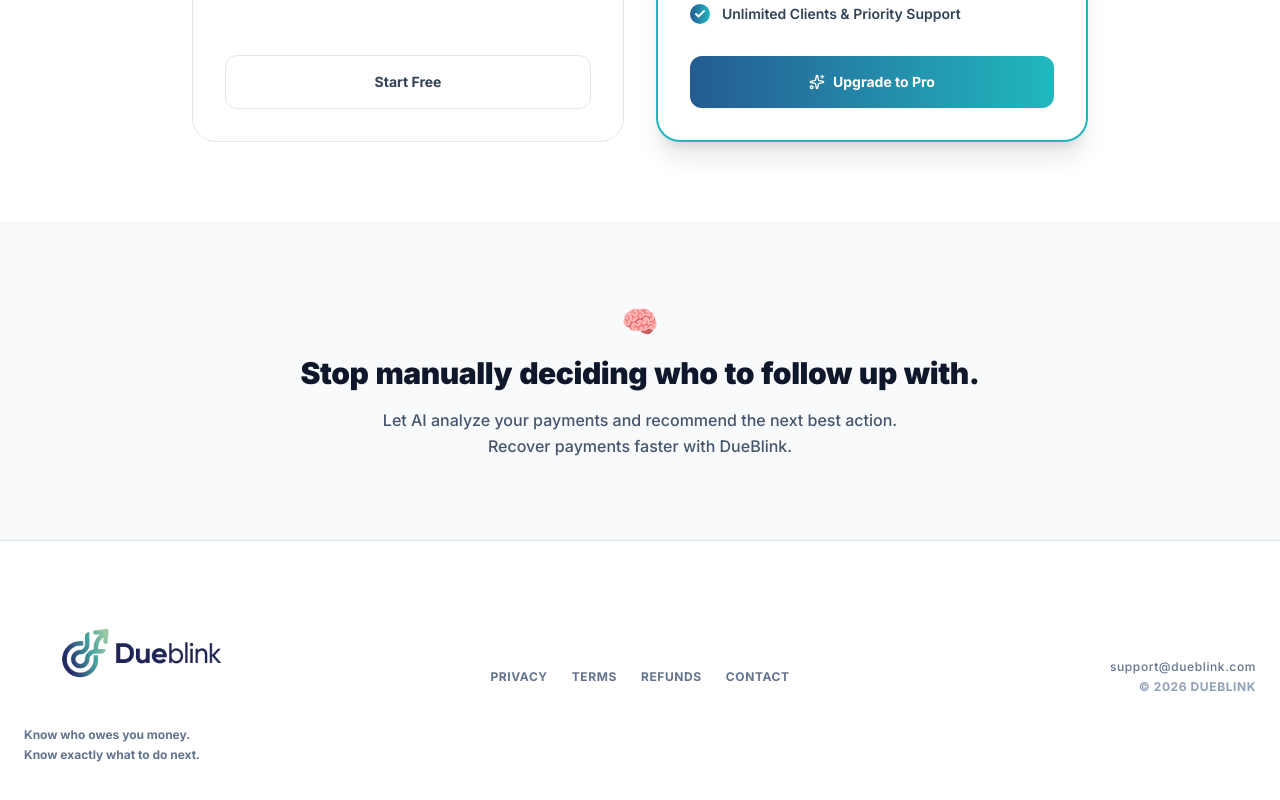
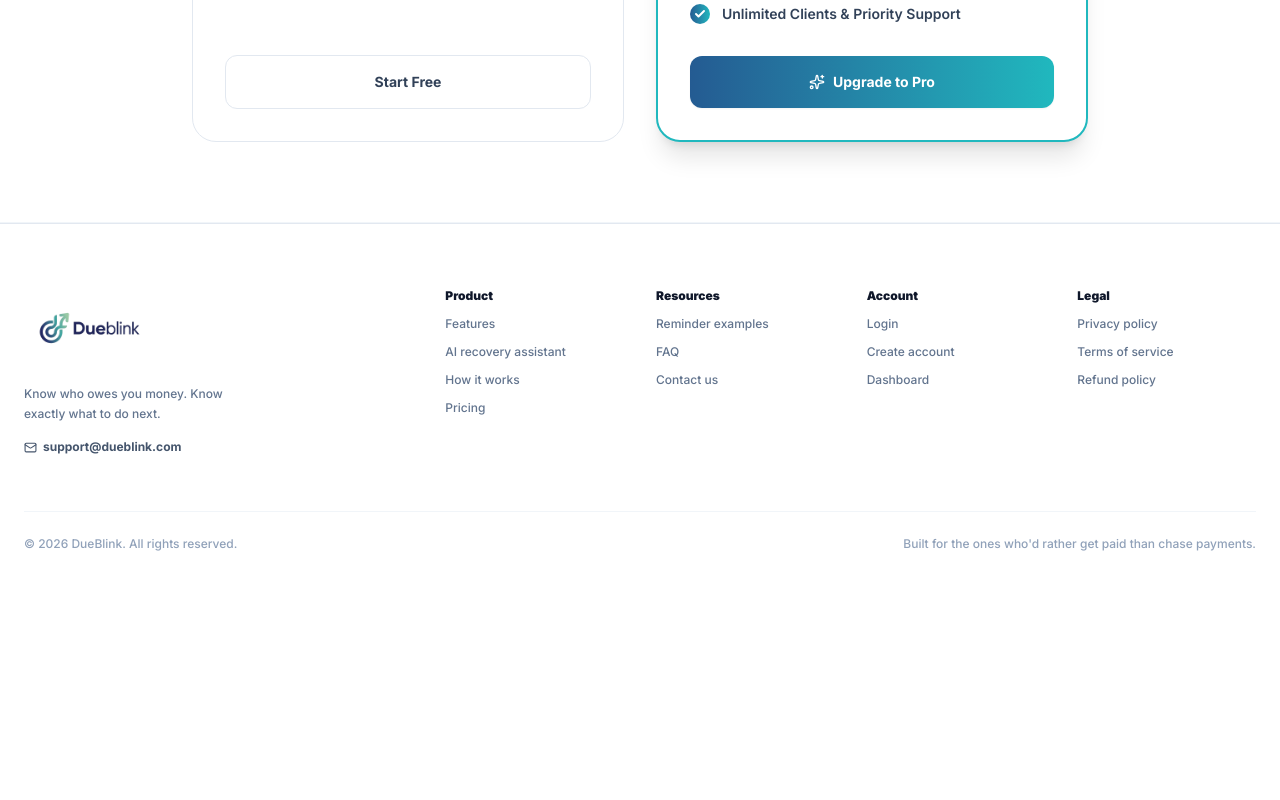
Before and after one commit to dueblink/dueblink-app, a Next.js app: page /pricing in a window 1280 px wide. Shown: the part 977-1777 px from the top of the page. After the commit the page ends 1569 px from the top, so only its background shows below. Built offline with nearby package versions, Linux system fonts and the light colour scheme; no server answers.

Commit message:
Update payment verification and app pages

```diff
--- a/app/api/verify-payment/route.ts
+++ b/app/api/verify-payment/route.ts
@@ -253,6 +253,7 @@ export async function POST(req: Request) {
     await userRef.set(
       {
         isPro: true,
+        wasPro: true,
         billingCycle: billingCycle,
         proExpiresAt: proExpiresAt,
         razorpayPaymentId:
--- a/app/dashboard/page.tsx
+++ b/app/dashboard/page.tsx
@@ -95,6 +95,15 @@ export default function DashboardPage() {
   const [user, setUser] = useState<any>(null);
   const [loading, setLoading] = useState(true);
   const [isPro, setIsPro] = useState(false);
+  // True the moment someone has ever paid for Pro, and never cleared — lets
+  // the UI tell an expired/cancelled subscriber apart from a brand-new
+  // visitor, so they see "Renew" instead of being sold Pro from scratch.
+  const [wasPro, setWasPro] = useState(false);
+  // The actual date Pro is active until (if currently Pro) or ended on (if
+  // lapsed) — kept so Billing & Subscription can show a real date instead
+  // of just a plan name.
+  const [proExpiresAt, setProExpiresAt] = useState<Date | null>(null);
+  const [billingCycle, setBillingCycle] = useState<'monthly' | 'yearly' | null>(null);
   const [clients, setClients] = useState<any[]>([]);
   const [isModalOpen, setIsModalOpen] = useState(false);
   const [clientToEdit, setClientToEdit] = useState<any | null>(null);
@@ -137,6 +146,7 @@ export default function DashboardPage() {
 
       const timer = setTimeout(() => {
         setIsPro(true);
+        setWasPro(true);
         setRobotAction('welcome_pro');
       }, 500);
 
@@ -162,26 +172,44 @@ export default function DashboardPage() {
           if (userDoc.exists()) {
             const data = userDoc.data();
 
+            if (data.billingCycle) setBillingCycle(data.billingCycle);
+
             if (data.isPro && data.proExpiresAt) {
               const expirationDate = data.proExpiresAt.toDate();
               const now = new Date();
+              setProExpiresAt(expirationDate);
 
               if (now > expirationDate) {
+                // Subscription lapsed: turn Pro off, but keep a permanent
+                // record that this account was Pro before (and the date it
+                // ended, left untouched above) so the settings page can
+                // offer "Renew" with a real date instead of "Upgrade".
                 await updateDoc(userDocRef, {
                   isPro: false,
-                  proExpiresAt: null
+                  wasPro: true
                 });
                 setIsPro(false);
+                setWasPro(true);
                 localStorage.removeItem('dueblink_pro_active');
               } else {
                 setIsPro(true);
+                setWasPro(true);
+                if (!data.wasPro) {
+                  updateDoc(userDocRef, { wasPro: true }).catch(() => {});
+                }
                 localStorage.setItem('dueblink_pro_active', 'true');
               }
             } else if (data.isPro) {
               setIsPro(true);
+              setWasPro(true);
+              if (!data.wasPro) {
+                updateDoc(userDocRef, { wasPro: true }).catch(() => {});
+              }
               localStorage.setItem('dueblink_pro_active', 'true');
             } else {
               setIsPro(false);
+              setWasPro(!!data.wasPro || !!data.cancelledAt);
+              if (data.proExpiresAt) setProExpiresAt(data.proExpiresAt.toDate());
               localStorage.removeItem('dueblink_pro_active');
             }
 
@@ -241,6 +269,7 @@ export default function DashboardPage() {
       await setDoc(userRef, {
         isPro: false,
         proExpiresAt: null,
+        wasPro: true,
         cancelledAt: serverTimestamp(),
         email: user.email || '',
         name: user.displayName || ''
@@ -249,6 +278,8 @@ export default function DashboardPage() {
       localStorage.removeItem('dueblink_pro_active');
 
       setIsPro(false);
+      setWasPro(true);
+      setProExpiresAt(new Date());
       setLoading(false);
       setCancelModalOpen(false);
 
@@ -410,9 +441,11 @@ export default function DashboardPage() {
               </div>
 
               <div className="space-y-2" suppressHydrationWarning={true}>
-                <h3 className="text-xl font-black text-slate-900" suppressHydrationWarning={true}>Upgrade to DueBlink Pro</h3>
+                <h3 className="text-xl font-black text-slate-900" suppressHydrationWarning={true}>{wasPro ? 'Renew DueBlink Pro' : 'Upgrade to DueBlink Pro'}</h3>
                 <p className="text-sm font-medium text-slate-500 leading-relaxed" suppressHydrationWarning={true}>
-                  Upgrade to DueBlink Pro to unlock the <span className="font-bold text-slate-700">Pro Recovery Assistant</span> and accelerate your cash collection.
+                  {wasPro
+                    ? <>Your Pro plan has ended. Renew to get the <span className="font-bold text-slate-700">Pro Recovery Assistant</span> and your recovery tools back.</>
+                    : <>Upgrade to DueBlink Pro to unlock the <span className="font-bold text-slate-700">Pro Recovery Assistant</span> and accelerate your cash collection.</>}
                 </p>
               </div>
 
@@ -437,7 +470,7 @@ export default function DashboardPage() {
                   style={{ background: 'linear-gradient(to right, #245B92, #20B8BE)' }}
                   suppressHydrationWarning={true}
                 >
-                  Upgrade Now 🚀
+                  {wasPro ? 'Renew Now 🚀' : 'Upgrade Now 🚀'}
                 </motion.button>
               </div>
             </motion.div>
@@ -741,8 +774,12 @@ export default function DashboardPage() {
             ) : (
               <div className="bg-gradient-to-r from-[#245B92] to-[#20B8BE] rounded-3xl p-6 text-white flex flex-col sm:flex-row justify-between items-center shadow-lg gap-4" suppressHydrationWarning={true}>
                 <div className="space-y-1 text-center sm:text-left" suppressHydrationWarning={true}>
-                  <h2 className="text-lg font-black tracking-tight" suppressHydrationWarning={true}>Unlock Pro Recovery Assistant</h2>
-                  <p className="text-xs text-white/90 font-medium" suppressHydrationWarning={true}>Automate follow-ups, analyze payment trends, and recover money faster.</p>
+                  <h2 className="text-lg font-black tracking-tight" suppressHydrationWarning={true}>{wasPro ? 'Your Pro Plan Has Ended' : 'Unlock Pro Recovery Assistant'}</h2>
+                  <p className="text-xs text-white/90 font-medium" suppressHydrationWarning={true}>
+                    {wasPro
+                      ? 'Renew to get automated follow-ups, the AI Recovery Assistant, and your other Pro tools back.'
+                      : 'Automate follow-ups, analyze payment trends, and recover money faster.'}
+                  </p>
                 </div>
                 <motion.button
                   whileHover={{ scale: 1.03, y: -1 }}
@@ -751,7 +788,7 @@ export default function DashboardPage() {
                   className="bg-white text-slate-900 px-6 py-3 rounded-xl font-bold text-xs shadow-md hover:bg-slate-100 transition-colors cursor-pointer whitespace-nowrap"
                   suppressHydrationWarning={true}
                 >
-                  Upgrade to Pro 🚀
+                  {wasPro ? 'Renew Pro 🚀' : 'Upgrade to Pro 🚀'}
                 </motion.button>
               </div>
             )}
@@ -1243,10 +1280,25 @@ export default function DashboardPage() {
               <div className="flex flex-col sm:flex-row justify-between items-start sm:items-center gap-4 bg-slate-50 p-6 rounded-2xl border border-slate-100">
                 <div className="space-y-1">
                   <p className="text-xs font-bold text-slate-400 uppercase">Current Plan</p>
-                  <p className="text-xl font-black text-slate-900">{isPro ? 'DueBlink Pro 🚀' : 'Free Plan'}</p>
+                  <p className="text-xl font-black text-slate-900">{isPro ? 'DueBlink Pro 🚀' : wasPro ? 'Pro Plan Ended' : 'Free Plan'}</p>
                   <p className="text-xs text-slate-500 font-medium">
-                    {isPro ? 'All Pro recovery tools and AI assistant are fully unlocked.' : 'Upgrade to Pro to unlock unlimited AI features.'}
+                    {isPro
+                      ? 'All Pro recovery tools and AI assistant are fully unlocked.'
+                      : wasPro
+                        ? 'Your Pro access has ended. Renew to get your recovery tools back.'
+                        : 'Upgrade to Pro to unlock unlimited AI features.'}
                   </p>
+                  {isPro && proExpiresAt && (
+                    <p className="text-xs font-bold text-slate-700 pt-1">
+                      Renews {proExpiresAt.toLocaleDateString('en-IN', { day: 'numeric', month: 'long', year: 'numeric' })}
+                      {billingCycle ? ` · Billed ${billingCycle}` : ''}
+                    </p>
+                  )}
+                  {!isPro && wasPro && proExpiresAt && (
+                    <p className="text-xs font-bold text-slate-500 pt-1">
+                      Ended {proExpiresAt.toLocaleDateString('en-IN', { day: 'numeric', month: 'long', year: 'numeric' })}
+                    </p>
+                  )}
                 </div>
                 {isPro ? (
                   <div className="flex items-center gap-3">
@@ -1267,13 +1319,19 @@ export default function DashboardPage() {
                     onClick={() => router.push('/pricing')}
                     className="px-6 py-3 bg-gradient-to-r from-[#245B92] to-[#20B8BE] text-white rounded-xl font-bold text-xs shadow-xs transition-shadow cursor-pointer"
                   >
-                    Upgrade to Pro ✨
+                    {wasPro ? 'Renew Pro ✨' : 'Upgrade to Pro ✨'}
                   </motion.button>
                 )}
               </div>
 
               <div className="pt-2 flex flex-col sm:flex-row items-start sm:items-center justify-between text-xs font-semibold text-slate-500 px-2 gap-2">
-                <span>Manage Billing: You can cancel anytime before your renewal date.</span>
+                <span>
+                  {isPro
+                    ? 'Manage Billing: You can cancel anytime before your renewal date.'
+                    : wasPro
+                      ? 'Renew anytime to pick up right where you left off.'
+                      : 'Upgrade anytime — no long-term commitment.'}
+                </span>
                 <button onClick={() => router.push('/pricing')} className="text-[#245B92] font-bold hover:underline cursor-pointer">
                   View Pricing & Plans →
                 </button>
--- a/app/pricing/page.tsx
+++ b/app/pricing/page.tsx
@@ -4,7 +4,7 @@ import React, { useState, useEffect } from 'react';
 import { useRouter, usePathname } from 'next/navigation';
 import Image from 'next/image';
 import { motion, AnimatePresence } from 'framer-motion';
-import { Check, Sparkles, Zap, X, Menu, ChevronDown, CheckCircle2 } from 'lucide-react';
+import { Check, Sparkles, Zap, X, Menu, ChevronDown, CheckCircle2, Mail } from 'lucide-react';
 import { onAuthStateChanged, signOut } from 'firebase/auth';
 import { doc, updateDoc, getDoc } from 'firebase/firestore';
 import { auth, db } from '@/lib/firebase';
@@ -23,6 +23,10 @@ export default function PricingPage() {
   const [mobileMenuOpen, setMobileMenuOpen] = useState(false);
   const [paymentSuccessModal, setPaymentSuccessModal] = useState(false);
   const [isUserPro, setIsUserPro] = useState(false);
+  // Same permanent marker as the dashboard and homepage: true once someone
+  // has ever paid for Pro, never cleared — so a lapsed subscriber sees
+  // "Renew" here instead of the same pitch a brand-new visitor gets.
+  const [wasPro, setWasPro] = useState(false);
   const [errorMessage, setErrorMessage] = useState<string | null>(null);
 
   const seasonalPricing = getSeasonalPricing();
@@ -62,20 +66,31 @@ export default function PricingPage() {
                 const expires = data.proExpiresAt.toDate();
                 if (new Date() < expires) {
                   setIsUserPro(true);
+                  setWasPro(true);
+                  if (!data.wasPro) {
+                    updateDoc(userRef, { wasPro: true }).catch(() => {});
+                  }
                   localStorage.setItem('dueblink_is_pro', 'true');
                   localStorage.setItem('dueblink_pro_active', 'true');
                 } else {
                   setIsUserPro(false);
+                  setWasPro(true);
+                  updateDoc(userRef, { isPro: false, wasPro: true }).catch(() => {});
                   localStorage.removeItem('dueblink_is_pro');
                   localStorage.removeItem('dueblink_pro_active');
                 }
               } else {
                 setIsUserPro(true);
+                setWasPro(true);
+                if (!data.wasPro) {
+                  updateDoc(userRef, { wasPro: true }).catch(() => {});
+                }
                 localStorage.setItem('dueblink_is_pro', 'true');
                 localStorage.setItem('dueblink_pro_active', 'true');
               }
             } else {
               setIsUserPro(false);
+              setWasPro(!!data.wasPro || !!data.cancelledAt);
               localStorage.removeItem('dueblink_is_pro');
               localStorage.removeItem('dueblink_pro_active');
             }
@@ -101,6 +116,7 @@ export default function PricingPage() {
       localStorage.removeItem('dueblink_pro_active');
       setUser(null);
       setIsUserPro(false);
+      setWasPro(false);
       router.push('/');
       router.refresh();
     } catch (error) {
@@ -718,6 +734,8 @@ return (
                   <>Coming Soon</>
                 ) : isUserPro ? (
                   <><Sparkles className="w-4 h-4" /> You are Pro ✨ (Go to Dashboard)</>
+                ) : wasPro ? (
+                  <><Sparkles className="w-4 h-4" /> Renew Pro</>
                 ) : (
                   <><Sparkles className="w-4 h-4" /> Upgrade to Pro</>
                 )}
@@ -725,17 +743,6 @@ return (
             </motion.div>
 
           </div>
-        </div>
-      </section>
-
-      {/* WHY UPGRADE SECTION */}
-      <section className="bg-slate-50 py-20 border-b border-slate-100 text-center" suppressHydrationWarning={true}>
-        <div className="max-w-3xl mx-auto px-4 space-y-4" suppressHydrationWarning={true}>
-          <div className="text-3xl select-none">🧠</div>
-          <h2 className="text-3xl font-black text-[#0F172A] tracking-tight">Stop manually deciding who to follow up with.</h2>
-          <p className="text-base text-slate-600 font-medium max-w-xl mx-auto leading-relaxed">
-            Let AI analyze your payments and recommend the next best action. Recover payments faster with DueBlink.
-          </p>
         </div>
       </section>
 
@@ -779,39 +786,72 @@ return (
         )}
       </AnimatePresence>
 
-      {/* FOOTER */}
+      {/* FOOTER — same one used on the homepage. Anchor links (Features, FAQ,
+          etc.) point to "/#id" since those sections don't exist on this page;
+          navigating to the homepage with the anchor lets the browser scroll
+          to them after the page loads. */}
       <motion.footer
-        initial={{ opacity: 0 }}
-        whileInView={{ opacity: 1 }}
-        viewport={{ once: true }}
-        transition={{ duration: 0.4 }}
-        className="bg-white py-12 border-t border-slate-200 px-6"
-        suppressHydrationWarning={true}
+      initial={{ opacity: 0 }}
+      whileInView={{ opacity: 1 }}
+      viewport={{ once: true }}
+      transition={{ duration: 0.3 }}
+      className="bg-white border-t border-slate-200"
+      suppressHydrationWarning={true}
       >
-        <div className="max-w-7xl mx-auto grid grid-cols-1 md:grid-cols-3 gap-8 items-center text-center md:text-left" suppressHydrationWarning={true}>
-          <div className="flex flex-col items-center md:items-start gap-2" suppressHydrationWarning={true}>
-            <div className="h-24 sm:h-32 w-[380px] flex items-center justify-center md:justify-start" suppressHydrationWarning={true}>
-              <Image src="/logo.png" alt="DueBlink Logo" width={380} height={128} className="h-full w-full object-contain object-left" />
+      <div className="max-w-7xl mx-auto px-6 pt-16 pb-10" suppressHydrationWarning={true}>
+
+        <div className="grid grid-cols-2 md:grid-cols-6 gap-x-6 gap-y-10 md:gap-x-8" suppressHydrationWarning={true}>
+
+          <div className="col-span-2 flex flex-col gap-4" suppressHydrationWarning={true}>
+            <div className="h-16 sm:h-20 w-[220px] sm:w-[260px] -ml-2 flex items-center justify-start" suppressHydrationWarning={true}>
+              <Image src="/logo.png" alt="DueBlink Logo" width={260} height={88} className="h-full w-full object-contain object-left" />
             </div>
-            <div className="text-xs font-bold text-slate-500 leading-relaxed" suppressHydrationWarning={true}>
-              Know who owes you money.<br />Know exactly what to do next.
-            </div>
+            <p className="text-xs font-medium text-slate-500 leading-relaxed max-w-[240px]" suppressHydrationWarning={true}>
+              Know who owes you money. Know exactly what to do next.
+            </p>
+            <a href="mailto:support@dueblink.com" className="flex items-center gap-1.5 text-xs font-bold text-slate-600 hover:text-[#245B92] transition-colors w-fit" suppressHydrationWarning={true}>
+              <Mail size={13} />
+              support@dueblink.com
+            </a>
           </div>
 
-          <div className="flex flex-wrap items-center justify-center gap-4 sm:gap-6 text-xs font-bold uppercase tracking-wider text-slate-500" suppressHydrationWarning={true}>
-            <a href="/privacy" className="text-slate-500 hover:text-black transition-colors" suppressHydrationWarning={true}>Privacy</a>
-            <a href="/terms" className="text-slate-500 hover:text-black transition-colors" suppressHydrationWarning={true}>Terms</a>
-            <a href="/refund-policy" className="text-slate-500 hover:text-black transition-colors" suppressHydrationWarning={true}>Refunds</a>
-            <a href="/contact" className="text-slate-500 hover:text-black transition-colors" suppressHydrationWarning={true}>Contact</a>
+          <div className="flex flex-col gap-3" suppressHydrationWarning={true}>
+            <p className="text-xs font-black text-[#0F172A]" suppressHydrationWarning={true}>Product</p>
+            <a href="/#features" className="text-xs font-medium text-slate-500 hover:text-[#245B92] transition-colors w-fit" suppressHydrationWarning={true}>Features</a>
+            <a href="/#ai-recovery-assistant" className="text-xs font-medium text-slate-500 hover:text-[#245B92] transition-colors w-fit" suppressHydrationWarning={true}>AI recovery assistant</a>
+            <a href="/#how-it-works" className="text-xs font-medium text-slate-500 hover:text-[#245B92] transition-colors w-fit" suppressHydrationWarning={true}>How it works</a>
+            <a href="/pricing" className="text-xs font-medium text-slate-500 hover:text-[#245B92] transition-colors w-fit" suppressHydrationWarning={true}>Pricing</a>
           </div>
 
-          <div className="flex flex-col items-center md:items-end gap-1 text-xs font-bold uppercase tracking-wider text-slate-400" suppressHydrationWarning={true}>
-            <a href="mailto:support@dueblink.com" className="text-slate-500 hover:text-black transition-colors normal-case lowercase font-medium" suppressHydrationWarning={true}>
-              support@dueblink.com
-            </a>
-            <span suppressHydrationWarning={true}>© 2026 DueBlink</span>
+          <div className="flex flex-col gap-3" suppressHydrationWarning={true}>
+            <p className="text-xs font-black text-[#0F172A]" suppressHydrationWarning={true}>Resources</p>
+            <a href="/#reminder-examples" className="text-xs font-medium text-slate-500 hover:text-[#245B92] transition-colors w-fit" suppressHydrationWarning={true}>Reminder examples</a>
+            <a href="/#faq" className="text-xs font-medium text-slate-500 hover:text-[#245B92] transition-colors w-fit" suppressHydrationWarning={true}>FAQ</a>
+            <a href="/contact" className="text-xs font-medium text-slate-500 hover:text-[#245B92] transition-colors w-fit" suppressHydrationWarning={true}>Contact us</a>
           </div>
+
+          <div className="flex flex-col gap-3" suppressHydrationWarning={true}>
+            <p className="text-xs font-black text-[#0F172A]" suppressHydrationWarning={true}>Account</p>
+            <a href="/login" className="text-xs font-medium text-slate-500 hover:text-[#245B92] transition-colors w-fit" suppressHydrationWarning={true}>Login</a>
+            <a href="/create-account" className="text-xs font-medium text-slate-500 hover:text-[#245B92] transition-colors w-fit" suppressHydrationWarning={true}>Create account</a>
+            <a href="/dashboard" className="text-xs font-medium text-slate-500 hover:text-[#245B92] transition-colors w-fit" suppressHydrationWarning={true}>Dashboard</a>
+          </div>
+
+          <div className="flex flex-col gap-3" suppressHydrationWarning={true}>
+            <p className="text-xs font-black text-[#0F172A]" suppressHydrationWarning={true}>Legal</p>
+            <a href="/privacy" className="text-xs font-medium text-slate-500 hover:text-[#245B92] transition-colors w-fit" suppressHydrationWarning={true}>Privacy policy</a>
+            <a href="/terms" className="text-xs font-medium text-slate-500 hover:text-[#245B92] transition-colors w-fit" suppressHydrationWarning={true}>Terms of service</a>
+            <a href="/refund-policy" className="text-xs font-medium text-slate-500 hover:text-[#245B92] transition-colors w-fit" suppressHydrationWarning={true}>Refund policy</a>
+          </div>
+
         </div>
+
+        <div className="mt-14 pt-6 border-t border-slate-100 flex flex-col-reverse sm:flex-row items-center justify-between gap-4" suppressHydrationWarning={true}>
+          <span className="text-xs font-medium text-slate-400" suppressHydrationWarning={true}>© 2026 DueBlink. All rights reserved.</span>
+          <span className="text-xs font-medium text-slate-400 text-center sm:text-right" suppressHydrationWarning={true}>Built for the ones who'd rather get paid than chase payments.</span>
+        </div>
+
+      </div>
       </motion.footer>
 
     </div>
```
Also changed, not shown: app/page.tsx (+17 -3 lines).
